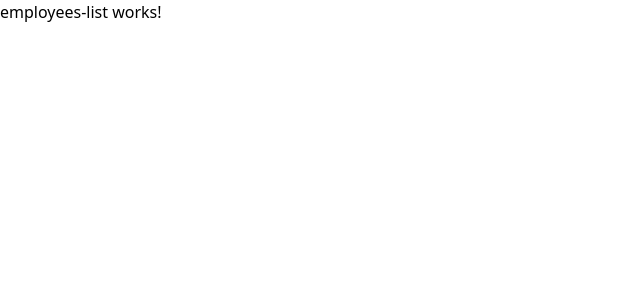
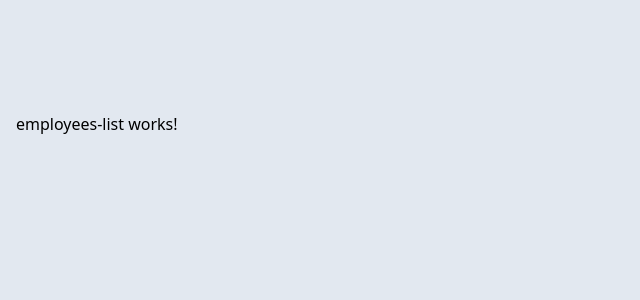
Before and after one commit to CarlosBean/employees-api, an Angular app: page /employees in a window 1280 px wide. Shown: the top 300 px of the page, without its empty margins (0-640 px from the left). Built offline with nearby package versions, Linux system fonts and the light colour scheme.

Commit message:
feat: added base layout to pages

```diff
--- a/src/app/app.component.html
+++ b/src/app/app.component.html
@@ -1 +1,5 @@
-<router-outlet></router-outlet>
+<div class="bg-slate-200 dark:bg-slate-900">
+  <main class="m-auto min-h-screen max-w-screen-2xl px-4 pt-28 2xl:px-0">
+    <router-outlet></router-outlet>
+  </main>
+</div>
```
